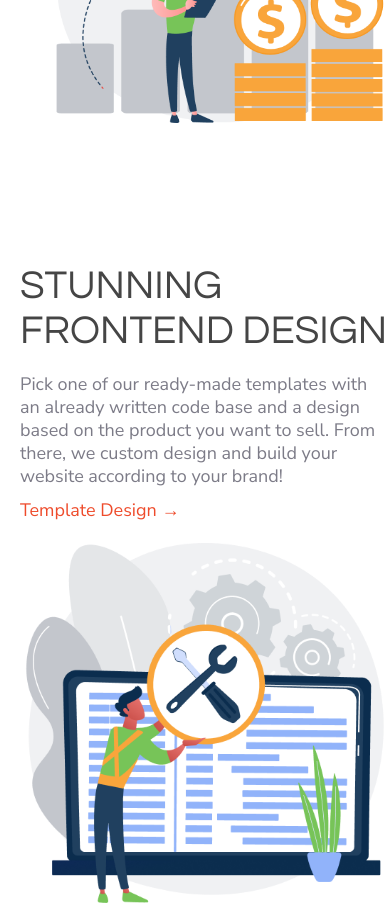
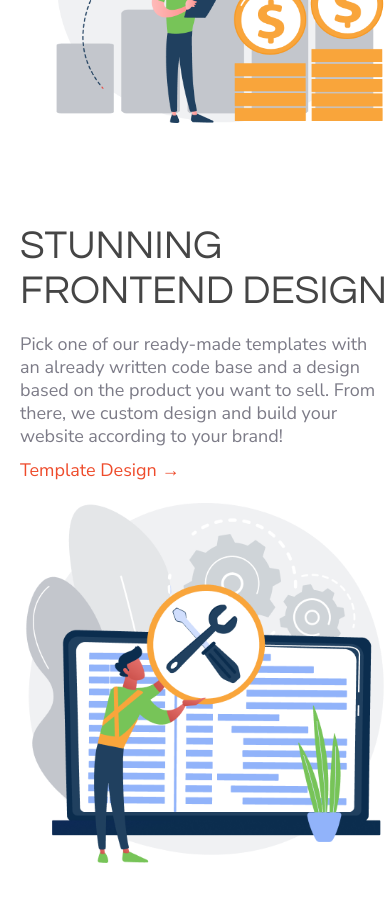
Before and after one commit to Bushman22/Go4Commerce, a SvelteKit app: page / in a window 390 px wide. Shown: the part 2400-3305 px from the top of the page. Built offline with nearby package versions, Linux system fonts and the light colour scheme.

Commit message:
frontend front page

```diff
--- a/src/routes/+page.svelte
+++ b/src/routes/+page.svelte
@@ -368,10 +368,10 @@ margin-left: 20px;
 
 .frontend{
     flex-direction: column-reverse;
-    margin-left:20px;
+    padding-left:20px;
 }
 .frontendpara{
-    padding-top: 50px;
+    padding-top: 10px;
     padding-left: 0px;
     padding-bottom: 0px;
 
```
